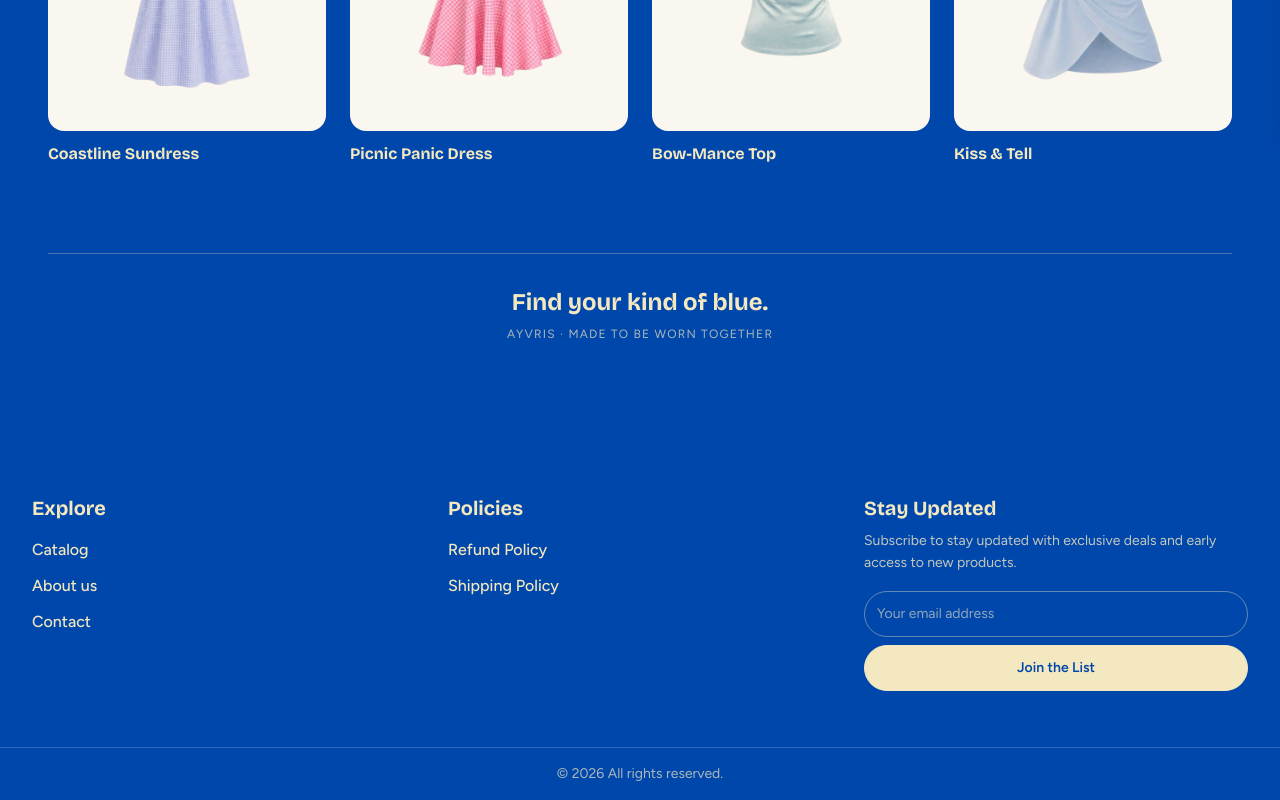
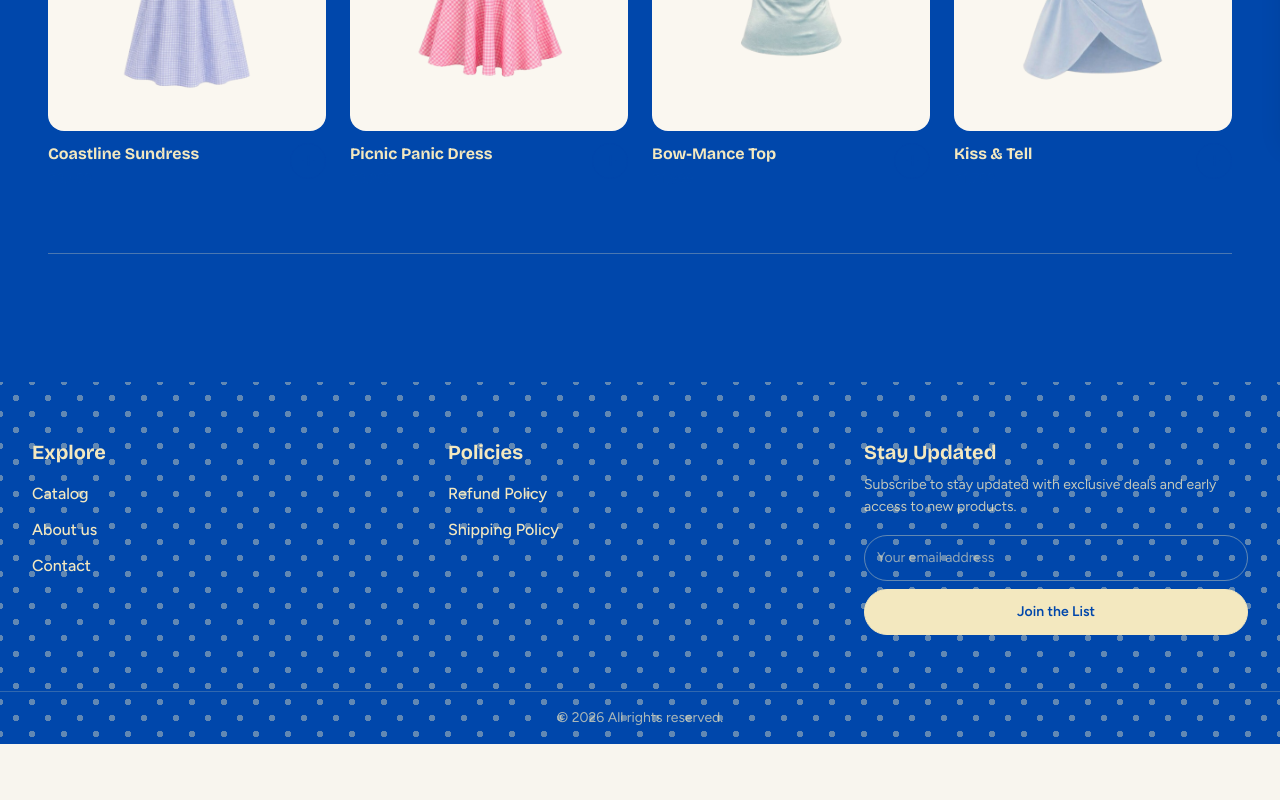
Before and after one commit to coder19-adu/ayvris, a React (Vite) app: page /catalog in a window 1280 px wide. Shown: the part 669-1469 px from the top of the page. After the commit the page ends 1413 px from the top, so only its background shows below. Built offline with nearby package versions, Linux system fonts and the light colour scheme.

Commit message:
dots dots dots

```diff
--- a/src/components/Footer.jsx
+++ b/src/components/Footer.jsx
@@ -7,7 +7,7 @@ import {
 
 export default function Footer() {
   return (
-    <footer className="on-blue bg-brand text-cream">
+    <footer className="on-blue footer-polka bg-brand text-cream">
       <div className="mx-auto grid w-full max-w-7xl grid-cols-1 gap-10 px-5 py-12 sm:grid-cols-2 md:grid-cols-3 md:gap-8 md:px-8 md:py-14">
 
         {/* Links */}
--- a/src/index.css
+++ b/src/index.css
@@ -117,3 +117,21 @@
     animation: none;
   }
 }
+
+/* Subtle alternating cream polka dots on the footer */
+.footer-polka {
+  background-color: #0047ab;
+  background-image:
+    radial-gradient(
+      circle,
+      rgb(243 232 191 / 40%) 3px,
+      transparent 3.5px
+    ),
+    radial-gradient(
+      circle,
+      rgb(243 232 191 / 40%) 3px,
+      transparent 3.5px
+    );
+  background-size: 32px 32px;
+  background-position: 0 0, 16px 16px;
+}
--- a/src/pages/Catalog.jsx
+++ b/src/pages/Catalog.jsx
@@ -175,12 +175,7 @@ export default function Catalog() {
 
         {/* Bottom note */}
         <div className="mt-16 border-t border-cream/30 py-8 text-center">
-          <p className="font-display text-xl font-bold md:text-2xl">
-            Find your kind of blue.
-          </p>
-          <p className="mt-2 text-xs tracking-widest text-cream/70">
-            AYVRIS · MADE TO BE WORN TOGETHER
-          </p>
+
         </div>
 
       </div>
--- a/src/pages/Contact.jsx
+++ b/src/pages/Contact.jsx
@@ -16,7 +16,8 @@ export default function Contact() {
   };
 
   return (
-    <div className="mx-auto grid max-w-7xl gap-12 px-5 py-12 md:grid-cols-12 md:py-20">
+    <div className="min-h-screen w-full bg-cream">
+  <div className="mx-auto grid max-w-7xl gap-12 px-5 py-12 md:grid-cols-12 md:py-20">
       <div className="md:col-span-5">
         <h1 className="font-display text-5xl font-extrabold text-brand md:text-7xl">
           Contact
@@ -109,5 +110,6 @@ export default function Contact() {
         )}
       </div>
     </div>
+    </div>
   );
 }
--- a/src/pages/Home.jsx
+++ b/src/pages/Home.jsx
@@ -275,7 +275,7 @@ export default function Home() {
       {/* Story */}
       <section className="bg-cream">
         <div className="mx-auto grid max-w-7xl gap-10 px-5 py-16 md:grid-cols-2 md:items-center">
-          <div>
+  <div className="flex flex-col items-center text-center md:col-span-2">
             <h2 className="font-display text-4xl font-extrabold leading-tight text-brand md:text-5xl">
               Dress like your saved pins!
             </h2>
```
